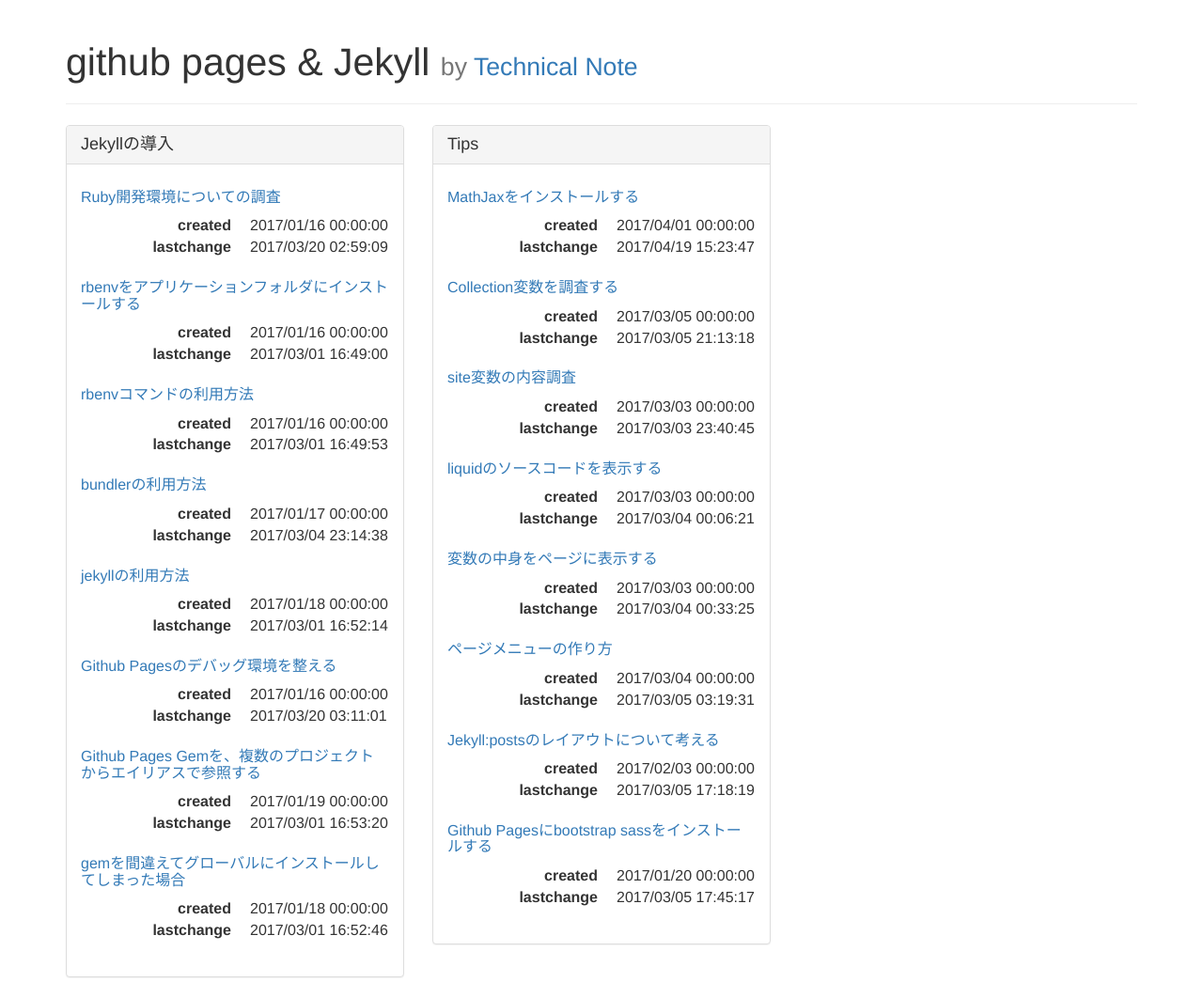
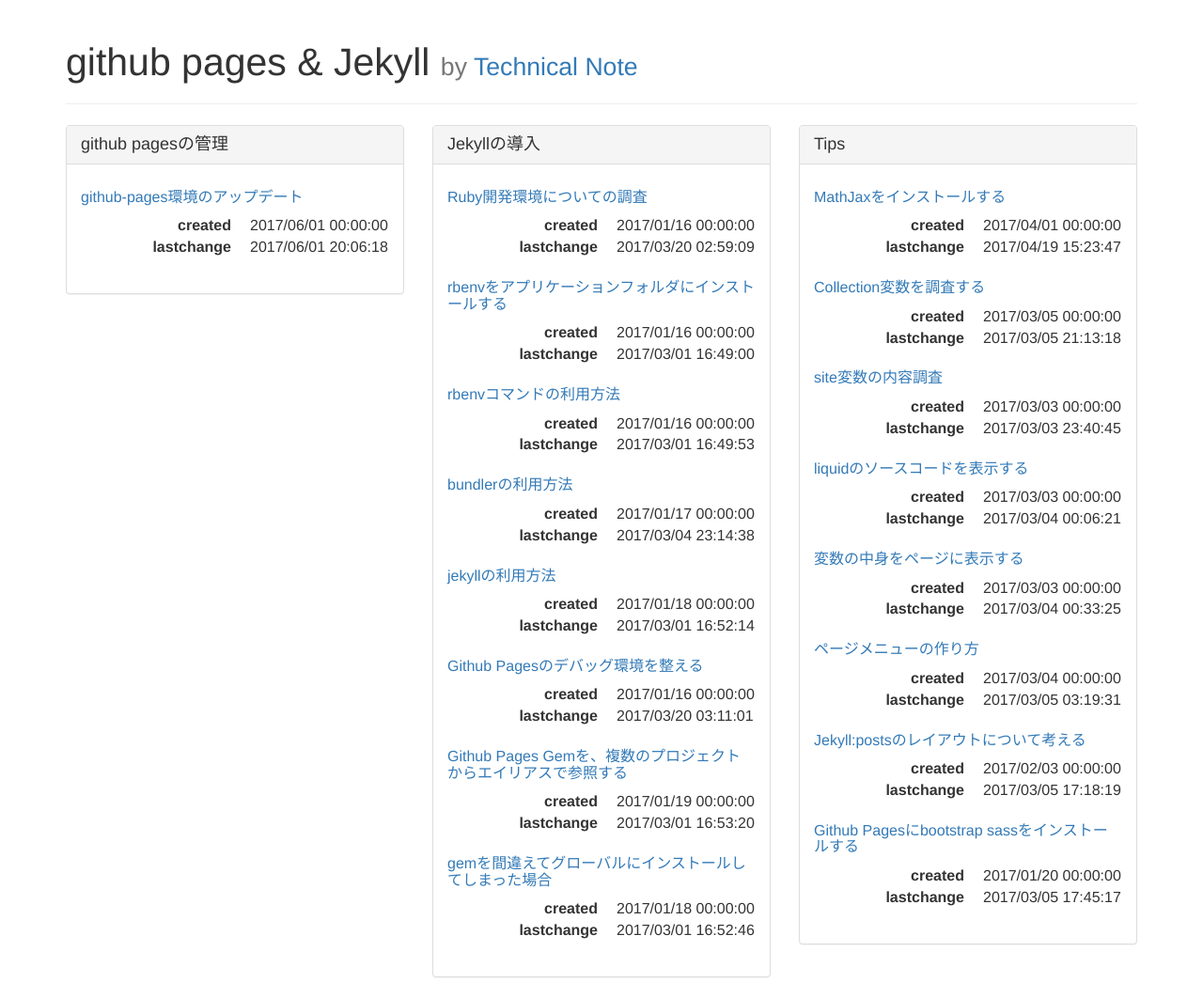
Before and after one commit to leico/TechnicalNote, a Jekyll site: the page built from _Jekyll/index.html, in a window 1280 px wide. Shown: the whole page at 94% size. Built offline with Jekyll 4.4.1, drawn with Linux system fonts in a browser that asks for light colours; some of the changed lines change nothing that is shown.

Commit message:
update github pages

````diff
--- /dev/null
+++ b/_Jekyll/update-github-page.md
@@ -0,0 +1,518 @@
+---
+layout : post
+title  : github-pages環境のアップデート
+date   : 2017/06/01
+lastchange : 2017-06-01 20:06:18.
+tags   :
+  - jekyll
+  - ruby
+  - rbenv
+  - macOS
+  - github
+  - pages
+  - uninstall
+---
+
+## github-pagesに更新がきていた
+
+ので、更新方法をまとめておく。
+
+参考
+
+* [Dependency versions \| GitHub Pages](https://pages.github.com/versions/)
+* [rbenvでrubyのバージョン管理をする - Qiita](http://qiita.com/MasahiroSakoda/items/b66f92df80b375f7c786)
+* [ツールを使いたいだけの人のための bundler 入門 (例: vagrant + veewee) - Qiita](http://qiita.com/znz/items/5471e5826fde29fa9a80)
+
+## Rubyのバージョンが上がっている場合
+
+Ruby自体のバージョンが上がっていて、そのバージョンを他の開発で使っていない場合は
+ローカルにインストールされているGem含めてアンインストールし、余分な容量削減とか事故防止とかをする。
+
+その上で対応しているバージョンのRubyをインストールする。
+
+Gemのアップデートのみの場合は下の方まで飛ばして大丈夫。
+
+### ローカルにインストールしているgemのアンインストール
+
+> ### 9. bundle clean で古い gem を削除する
+>
+> bundle update や Gemfile の変更などで使われなくなった gem は bundle clean で削除出来ます。
+>
+> さきほどの json の例の後だと次のようになります。
+>
+> ```sh
+> % bundle clean
+> Removing json (1.5.5)
+> ```
+>
+> ---
+>
+> * [ツールを使いたいだけの人のための bundler 入門 (例: vagrant + veewee) - Qiita](http://qiita.com/znz/items/5471e5826fde29fa9a80)
+
+
+`bundle clean`を使えば手軽に削除できそう。
+全てのgemが不要になったことを知らせるために **Gemfile** を変更する。
+
+```ruby
+# frozen_string_literal: true
+source "https://rubygems.org"
+
+#gem 'github-pages'
+#gem 'jekyll-gist'
+```
+
+全てのgemをコメントアウト。そして`bundle clean`を実行する。
+
+```sh
+$ bundle clean
+Removing activesupport (4.2.8)
+Removing addressable (2.5.1)
+Removing coffee-script (2.4.1)
+Removing coffee-script-source (1.12.2)
+Removing colorator (1.1.0)
+Removing ethon (0.10.1)
+Removing execjs (2.7.0)
+Removing faraday (0.12.1)
+Removing ffi (1.9.18)
+Removing forwardable-extended (2.6.0)
+Removing gemoji (3.0.0)
+Removing github-pages (139)
+Removing github-pages-health-check (1.3.3)
+Removing html-pipeline (2.6.0)
+Removing i18n (0.8.4)
+Removing jekyll (3.4.3)
+Removing jekyll-avatar (0.4.2)
+Removing jekyll-coffeescript (1.0.1)
+Removing jekyll-default-layout (0.1.4)
+Removing jekyll-feed (0.9.2)
+Removing jekyll-gist (1.4.0)
+Removing jekyll-github-metadata (2.3.1)
+Removing jekyll-mentions (1.2.0)
+Removing jekyll-optional-front-matter (0.1.2)
+Removing jekyll-paginate (1.1.0)
+Removing jekyll-readme-index (0.1.0)
+Removing jekyll-redirect-from (0.12.1)
+Removing jekyll-relative-links (0.4.0)
+Removing jekyll-sass-converter (1.5.0)
+Removing jekyll-seo-tag (2.2.3)
+Removing jekyll-sitemap (1.0.0)
+Removing jekyll-swiss (0.4.0)
+Removing jekyll-theme-architect (0.0.4)
+Removing jekyll-theme-cayman (0.0.4)
+Removing jekyll-theme-dinky (0.0.4)
+Removing jekyll-theme-hacker (0.0.4)
+Removing jekyll-theme-leap-day (0.0.4)
+Removing jekyll-theme-merlot (0.0.4)
+Removing jekyll-theme-midnight (0.0.4)
+Removing jekyll-theme-minimal (0.0.4)
+Removing jekyll-theme-modernist (0.0.4)
+Removing jekyll-theme-primer (0.2.1)
+Removing jekyll-theme-slate (0.0.4)
+Removing jekyll-theme-tactile (0.0.4)
+Removing jekyll-theme-time-machine (0.0.4)
+Removing jekyll-titles-from-headings (0.1.5)
+Removing jekyll-watch (1.5.0)
+Removing jemoji (0.8.0)
+Removing kramdown (1.13.2)
+Removing liquid (3.0.6)
+Removing listen (3.0.6)
+Removing mercenary (0.3.6)
+Removing mini_portile2 (2.1.0)
+Removing minima (2.1.1)
+Removing minitest (5.10.2)
+Removing multipart-post (2.0.0)
+Removing net-dns (0.8.0)
+Removing nokogiri (1.7.2)
+Removing octokit (4.7.0)
+Removing pathutil (0.14.0)
+Removing public_suffix (2.0.5)
+Removing rb-fsevent (0.9.8)
+Removing rb-inotify (0.9.8)
+Removing rouge (1.11.1)
+Removing safe_yaml (1.0.4)
+Removing sass (3.4.24)
+Removing sawyer (0.8.1)
+Removing terminal-table (1.8.0)
+Removing thread_safe (0.3.6)
+Removing typhoeus (0.8.0)
+Removing tzinfo (1.2.3)
+Removing unicode-display_width (1.2.1)
+```
+
+きれいに消えたみたい。
+
+しかし、 **vendor/bundle/ruby/2.3.0/** 以下にまだディレクトリが残っているので
+
+```sh
+rm -rf vendor/bundle/ruby/2.3.0
+```
+
+これでローカルのRuby環境はきれいになった。
+
+
+### 不要になったRubyのアンインストール
+
+
+> ### 不要になったバージョンのRuby環境を削除する
+>
+> $ rbenv uninstall -f 2.0.0-p195
+> $ rbenv rehash
+>
+> ---
+>
+> * [rbenvでrubyのバージョン管理をする - Qiita](http://qiita.com/MasahiroSakoda/items/b66f92df80b375f7c786)
+
+今回は2.3.3をアンインストールするので
+
+```sh
+rbenv uninstall -f 2.3.3
+rbenv rehash
+```
+
+を行う。
+
+```sh
+rbenv uninstall -f 2.3.3
+rbenv rehash
+rbenv versions
+rbenv: version `2.3.3' is not installed (set by /Users/leico_studio/pro/github-pages/github-pages/.ruby-version)
+  system
+  2.4.0
+```
+
+ローカルの設定が **2.3.3** なので怒られている。
+
+### Ruby2.4.0とbundlerのインストール
+
+[rbenvコマンドの利用方法]({{site.github.url}}{% link _Jekyll/rbenv-usage.md %})を振り返りつつ、2.4.0とbundlerのインストールを行う。
+
+```sh
+rbenv install 2.4.0
+
+Downloading openssl-1.0.2j.tar.gz...
+-> https://dqw8nmjcqpjn7.cloudfront.net/e7aff292be21c259c6af26469c7a9b3ba26e9abaaffd325e3dccc9785256c431
+Installing openssl-1.0.2j...
+Installed openssl-1.0.2j to /Applications/Ruby/rbenv/versions/2.4.0
+
+Downloading ruby-2.4.0.tar.bz2...
+-> https://cache.ruby-lang.org/pub/ruby/2.4/ruby-2.4.0.tar.bz2
+Installing ruby-2.4.0...
+Installed ruby-2.4.0 to /Applications/Ruby/rbenv/versions/2.4.0
+
+rbenv rehash
+```
+
+```
+rbenv local 2.4.0
+gem install bundler
+```
+
+## Gemのアップデートをする
+
+Rubyのバージョンアップがあった場合、先ほどコメントアウトした **Gemfile** からコメントを外す。
+
+```ruby
+# frozen_string_literal: true
+source "https://rubygems.org"
+
+gem 'github-pages'
+gem 'jekyll-gist'
+```
+
+### github-pagesのgemをインストール
+
+`bundle update`を行って2.4.0用にインストールする。
+
+```sh
+bundle update
+Fetching gem metadata from https://rubygems.org/............
+Fetching version metadata from https://rubygems.org/...
+Fetching dependency metadata from https://rubygems.org/..
+Resolving dependencies...
+Fetching i18n 0.8.4
+Installing i18n 0.8.4
+Fetching minitest 5.10.2
+Installing minitest 5.10.2
+Fetching thread_safe 0.3.6
+Installing thread_safe 0.3.6
+Fetching public_suffix 2.0.5
+Installing public_suffix 2.0.5
+Fetching net-dns 0.8.0
+Installing net-dns 0.8.0
+Fetching multipart-post 2.0.0
+Installing multipart-post 2.0.0
+Fetching ffi 1.9.18
+Installing ffi 1.9.18 with native extensions
+Fetching colorator 1.1.0
+Installing colorator 1.1.0
+Fetching sass 3.4.24
+Installing sass 3.4.24
+Fetching rb-fsevent 0.9.8
+Installing rb-fsevent 0.9.8
+Fetching kramdown 1.13.2
+Installing kramdown 1.13.2
+Fetching liquid 3.0.6
+Installing liquid 3.0.6
+Fetching mercenary 0.3.6
+Installing mercenary 0.3.6
+Fetching forwardable-extended 2.6.0
+Installing forwardable-extended 2.6.0
+Fetching rouge 1.11.1
+Installing rouge 1.11.1
+Fetching safe_yaml 1.0.4
+Installing safe_yaml 1.0.4
+Fetching coffee-script-source 1.12.2
+Installing coffee-script-source 1.12.2
+Fetching execjs 2.7.0
+Installing execjs 2.7.0
+Fetching mini_portile2 2.1.0
+Installing mini_portile2 2.1.0
+Fetching jekyll-paginate 1.1.0
+Installing jekyll-paginate 1.1.0
+Fetching jekyll-swiss 0.4.0
+Installing jekyll-swiss 0.4.0
+Fetching gemoji 3.0.0
+Installing gemoji 3.0.0
+Fetching unicode-display_width 1.2.1
+Installing unicode-display_width 1.2.1
+Using bundler 1.15.0
+Fetching tzinfo 1.2.3
+Installing tzinfo 1.2.3
+Fetching addressable 2.5.1
+Installing addressable 2.5.1
+Fetching faraday 0.12.1
+Installing faraday 0.12.1
+Fetching ethon 0.10.1
+Installing ethon 0.10.1
+Fetching rb-inotify 0.9.8
+Installing rb-inotify 0.9.8
+Fetching jekyll-sass-converter 1.5.0
+Installing jekyll-sass-converter 1.5.0
+Fetching pathutil 0.14.0
+Installing pathutil 0.14.0
+Fetching coffee-script 2.4.1
+Installing coffee-script 2.4.1
+Fetching nokogiri 1.7.2
+Installing nokogiri 1.7.2 with native extensions
+Fetching terminal-table 1.8.0
+Installing terminal-table 1.8.0
+Fetching activesupport 4.2.8
+Installing activesupport 4.2.8
+Fetching sawyer 0.8.1
+Installing sawyer 0.8.1
+Fetching typhoeus 0.8.0
+Installing typhoeus 0.8.0
+Fetching listen 3.0.6
+Installing listen 3.0.6
+Fetching jekyll-coffeescript 1.0.1
+Installing jekyll-coffeescript 1.0.1
+Fetching html-pipeline 2.6.0
+Installing html-pipeline 2.6.0
+Fetching octokit 4.7.0
+Installing octokit 4.7.0
+Fetching jekyll-watch 1.5.0
+Installing jekyll-watch 1.5.0
+Fetching github-pages-health-check 1.3.3
+Installing github-pages-health-check 1.3.3
+Fetching jekyll-gist 1.4.0
+Installing jekyll-gist 1.4.0
+Fetching jekyll 3.4.3
+Installing jekyll 3.4.3
+Fetching jekyll-avatar 0.4.2
+Installing jekyll-avatar 0.4.2
+Fetching jekyll-default-layout 0.1.4
+Installing jekyll-default-layout 0.1.4
+Fetching jekyll-feed 0.9.2
+Installing jekyll-feed 0.9.2
+Fetching jekyll-github-metadata 2.3.1
+Installing jekyll-github-metadata 2.3.1
+Fetching jekyll-mentions 1.2.0
+Installing jekyll-mentions 1.2.0
+Fetching jekyll-optional-front-matter 0.1.2
+Installing jekyll-optional-front-matter 0.1.2
+Fetching jekyll-readme-index 0.1.0
+Installing jekyll-readme-index 0.1.0
+Fetching jekyll-redirect-from 0.12.1
+Installing jekyll-redirect-from 0.12.1
+Fetching jekyll-relative-links 0.4.0
+Installing jekyll-relative-links 0.4.0
+Fetching jekyll-seo-tag 2.2.3
+Installing jekyll-seo-tag 2.2.3
+Fetching jekyll-sitemap 1.0.0
+Installing jekyll-sitemap 1.0.0
+Fetching jekyll-theme-architect 0.0.4
+Installing jekyll-theme-architect 0.0.4
+Fetching jekyll-theme-cayman 0.0.4
+Installing jekyll-theme-cayman 0.0.4
+Fetching jekyll-theme-dinky 0.0.4
+Installing jekyll-theme-dinky 0.0.4
+Fetching jekyll-theme-hacker 0.0.4
+Installing jekyll-theme-hacker 0.0.4
+Fetching jekyll-theme-leap-day 0.0.4
+Installing jekyll-theme-leap-day 0.0.4
+Fetching jekyll-theme-merlot 0.0.4
+Installing jekyll-theme-merlot 0.0.4
+Fetching jekyll-theme-midnight 0.0.4
+Installing jekyll-theme-midnight 0.0.4
+Fetching jekyll-theme-minimal 0.0.4
+Installing jekyll-theme-minimal 0.0.4
+Fetching jekyll-theme-modernist 0.0.4
+Installing jekyll-theme-modernist 0.0.4
+Fetching jekyll-theme-primer 0.2.1
+Installing jekyll-theme-primer 0.2.1
+Fetching jekyll-theme-slate 0.0.4
+Installing jekyll-theme-slate 0.0.4
+Fetching jekyll-theme-tactile 0.0.4
+Installing jekyll-theme-tactile 0.0.4
+Fetching jekyll-theme-time-machine 0.0.4
+Installing jekyll-theme-time-machine 0.0.4
+Fetching jekyll-titles-from-headings 0.1.5
+Installing jekyll-titles-from-headings 0.1.5
+Fetching jemoji 0.8.0
+Installing jemoji 0.8.0
+Fetching minima 2.1.1
+Installing minima 2.1.1
+Fetching github-pages 139
+Installing github-pages 139
+Bundle updated!
+Post-install message from html-pipeline:
+-------------------------------------------------
+Thank you for installing html-pipeline!
+You must bundle Filter gem dependencies.
+See html-pipeline README.md for more details.
+https://github.com/jch/html-pipeline#dependencies
+-------------------------------------------------
+```
+
+これで最新版のgithub-pagesが利用できる。
+
+### jekyllテンプレートを出力させる
+
+jekyllページディレクトリの **Gemfile** も変更されているのでテンプレートを出力させてコピーする。
+
+```sh
+rm webpage/Gemfile
+bundle exec jekyll new test
+cp test/Gemfile webpage/.
+```
+
+コピーした **Gemfile** をgithub-pages用に編集する。
+
+```ruby
+source "https://rubygems.org"
+ruby RUBY_VERSION
+
+# Hello! This is where you manage which Jekyll version is used to run.
+# When you want to use a different version, change it below, save the
+# file and run `bundle install`. Run Jekyll with `bundle exec`, like so:
+#
+#     bundle exec jekyll serve
+#
+# This will help ensure the proper Jekyll version is running.
+# Happy Jekylling!
+# gem "jekyll", "3.4.3"
+
+# This is the default theme for new Jekyll sites. You may change this to anything you like.
+gem "minima", "~> 2.0"
+
+# If you want to use GitHub Pages, remove the "gem "jekyll"" above and
+# uncomment the line below. To upgrade, run `bundle update github-pages`.
+gem "github-pages", group: :jekyll_plugins
+
+# If you have any plugins, put them here!
+group :jekyll_plugins do
+   gem "jekyll-feed", "~> 0.6"
+end
+
+# Windows does not include zoneinfo files, so bundle the tzinfo-data gem
+gem 'tzinfo-data', platforms: [:mingw, :mswin, :x64_mingw, :jruby]
+```
+
+ページ用のgemを更新する
+
+```sh
+cd webpage
+bundle update
+The dependency tzinfo-data (>= 0) will be unused by any of the platforms Bundler is installing for. Bundler is installing for ruby but the dependency is only for x86-mingw32, x86-mswin32, x64-mingw32, java. To add those platforms to the bundle, run `bundle lock --add-platform x86-mingw32 x86-mswin32 x64-mingw32 java`.
+Fetching gem metadata from https://rubygems.org/............
+Fetching version metadata from https://rubygems.org/...
+Fetching dependency metadata from https://rubygems.org/..
+Resolving dependencies...
+Using public_suffix 2.0.5
+Using colorator 1.1.0
+Using sass 3.4.24
+Using rb-fsevent 0.9.8
+Using ffi 1.9.18
+Using kramdown 1.13.2
+Using liquid 3.0.6
+Using mercenary 0.3.6
+Using forwardable-extended 2.6.0
+Using rouge 1.11.1
+Using safe_yaml 1.0.4
+Using i18n 0.8.4
+Using minitest 5.10.2
+Using thread_safe 0.3.6
+Using net-dns 0.8.0
+Using multipart-post 2.0.0
+Using coffee-script-source 1.12.2
+Using execjs 2.7.0
+Using mini_portile2 2.1.0
+Using jekyll-paginate 1.1.0
+Using jekyll-swiss 0.4.0
+Using gemoji 3.0.0
+Using unicode-display_width 1.2.1
+Using bundler 1.15.0
+Using addressable 2.5.1
+Using jekyll-sass-converter 1.5.0
+Using rb-inotify 0.9.8
+Using ethon 0.10.1
+Using pathutil 0.14.0
+Using tzinfo 1.2.3
+Using faraday 0.12.1
+Using coffee-script 2.4.1
+Using nokogiri 1.7.2
+Using terminal-table 1.8.0
+Using listen 3.0.6 (was 3.0.8)
+Using typhoeus 0.8.0
+Using activesupport 4.2.8
+Using sawyer 0.8.1
+Using jekyll-coffeescript 1.0.1
+Using jekyll-watch 1.5.0
+Using html-pipeline 2.6.0
+Using octokit 4.7.0
+Using jekyll 3.4.3
+Using github-pages-health-check 1.3.3
+Using jekyll-gist 1.4.0
+Using minima 2.1.1
+Using jekyll-avatar 0.4.2
+Using jekyll-default-layout 0.1.4
+Using jekyll-feed 0.9.2
+Using jekyll-github-metadata 2.3.1
+Using jekyll-mentions 1.2.0
+Using jekyll-optional-front-matter 0.1.2
+Using jekyll-readme-index 0.1.0
+Using jekyll-redirect-from 0.12.1
+Using jekyll-relative-links 0.4.0
+Using jekyll-seo-tag 2.2.3
+Using jekyll-sitemap 1.0.0
+Using jekyll-theme-architect 0.0.4
+Using jekyll-theme-cayman 0.0.4
+Using jekyll-theme-dinky 0.0.4
+Using jekyll-theme-hacker 0.0.4
+Using jekyll-theme-leap-day 0.0.4
+Using jekyll-theme-merlot 0.0.4
+Using jekyll-theme-midnight 0.0.4
+Using jekyll-theme-minimal 0.0.4
+Using jekyll-theme-modernist 0.0.4
+Using jekyll-theme-primer 0.2.1
+Using jekyll-theme-slate 0.0.4
+Using jekyll-theme-tactile 0.0.4
+Using jekyll-theme-time-machine 0.0.4
+Using jekyll-titles-from-headings 0.1.5
+Using jemoji 0.8.0
+Using github-pages 139
+Bundle updated!
+```
+
+一個Windows用のgemがエラーを吐いているが問題ない。
+これで全てのアップデートが終了！
--- a/_config.yml
+++ b/_config.yml
@@ -53,3 +53,6 @@
 sass:
   sass_dir: _sass
   style: :compressed
+
+# ---- fixed github metadata authentication bug ----
+github : [metadata]
--- a/_data/pages.yml
+++ b/_data/pages.yml
@@ -63,6 +63,10 @@
 - title    : github pages & Jekyll
   label    : Jekyll
   sections :
+    - name  : github pagesの管理
+      pages :
+        - update-github-page
+
     - name  : Jekyllの導入
       pages :
         - Ruby-research
````
